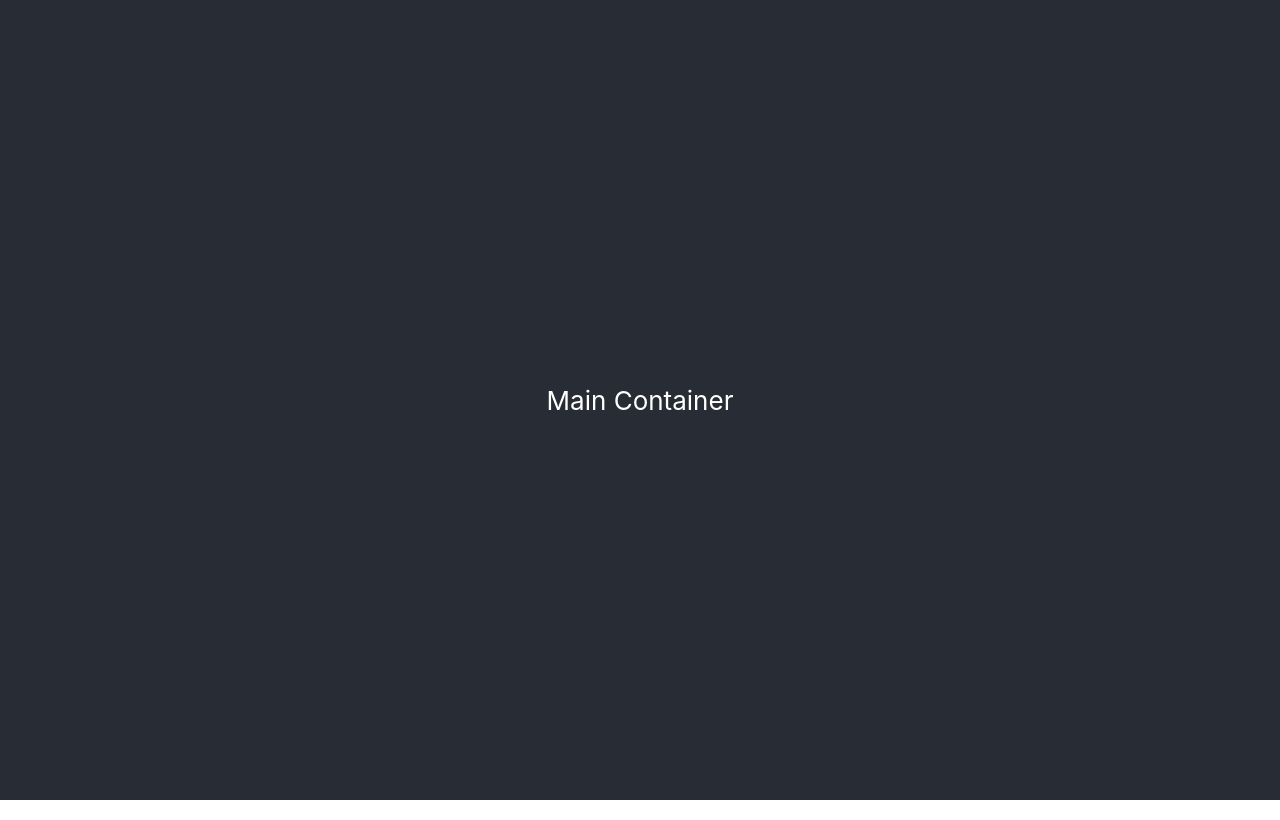
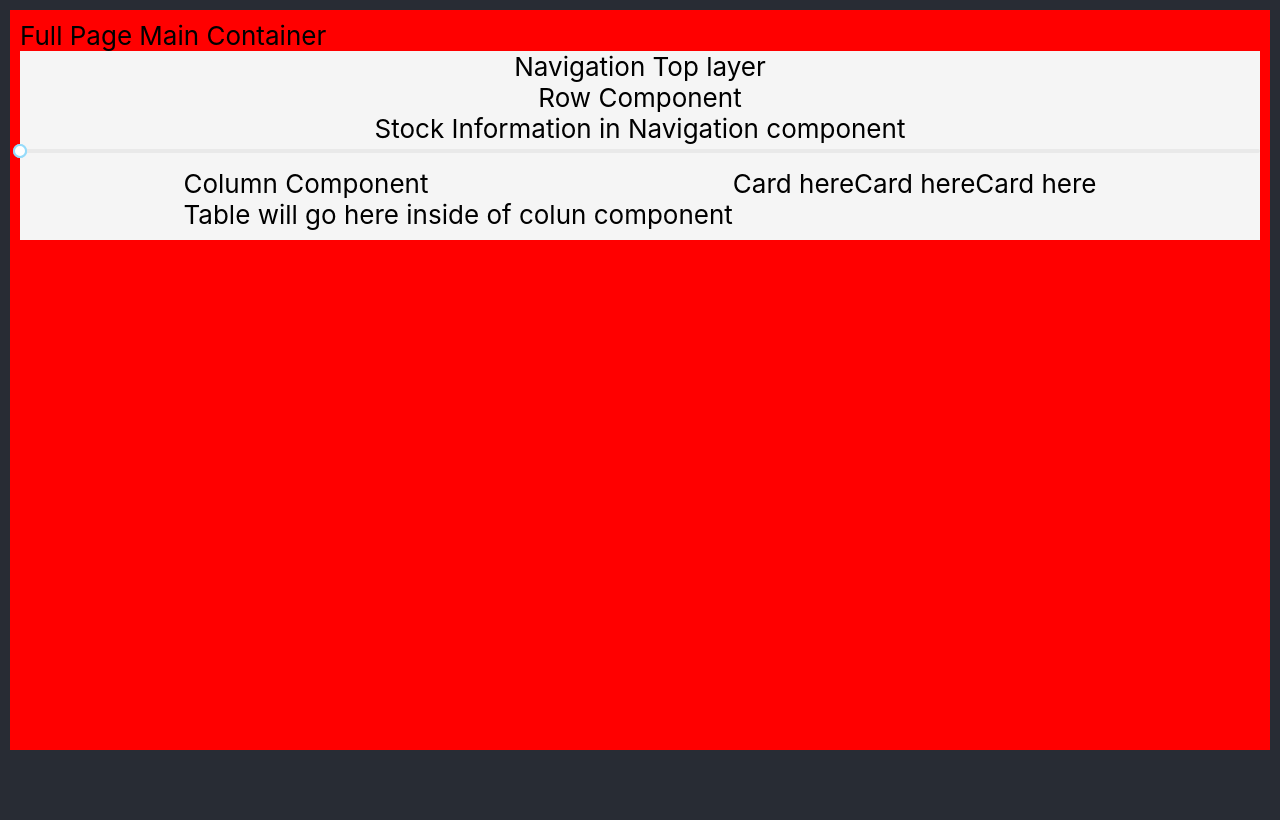
Before and after one commit to naomatheus/retire-up-challenge, a React (Create React App) app: page / in a window 1280 px wide. Built offline with nearby package versions, Linux system fonts and the light colour scheme.

Commit message:
added basic css, mapped out API for slider component

```diff
--- a/src/App.css
+++ b/src/App.css
@@ -1,11 +1,3 @@
-.App {
-  text-align: center;
-}
-
-.App-logo {
-  height: 40vmin;
-  pointer-events: none;
-}
 
 @media (prefers-reduced-motion: no-preference) {
   .App-logo {
@@ -13,15 +5,29 @@
   }
 }
 
-.App-header {
+.App {
   background-color: #282c34;
   min-height: 100vh;
-  display: flex;
-  flex-direction: column;
+  /* display: flex;
+  flex-direction: column; */
+  padding: 10px;
+  align-items: center;
+  font-size: calc(10px + 2vmin);
+  color: white;
+  margin: 0 auto;
+}
+
+.App-main {
+  background-color: red;
+  min-height: 90vh;
+  margin: 0 auto;
+  padding: 10px;
+  /* display: flex;
+  flex-direction: column; */
   align-items: center;
   justify-content: center;
   font-size: calc(10px + 2vmin);
-  color: white;
+  color: black;
 }
 
 .App-link {
--- a/src/App.js
+++ b/src/App.js
@@ -1,13 +1,21 @@
 import React from 'react';
 import './App.css';
+import Navigation from './Navigation.js'
+
+
+import 'rc-slider/assets/index.css'
 
 function App() {
   return (
     <div className="App">
-      <header className="App-header">
+      <header className="App-main">
 
-          Main Container
+          Full Page Main Container
+          < Navigation />
+
       </header>
+
+
     </div>
   );
 }
--- /dev/null
+++ b/src/Card.js
@@ -0,0 +1,11 @@
+import React, {Component,Fragment} from 'react';
+
+
+const Card = (props) => {
+    return (
+
+        <div>Card here</div>
+    )
+}
+
+export default Card;
--- /dev/null
+++ b/src/Column.js
@@ -0,0 +1,14 @@
+import React, { Component } from 'react';
+
+const Column = (props) => {
+    return (
+        <div>Column Component
+
+            <div>Table will go here inside of colun component</div>
+
+        </div>
+
+    )
+}
+
+export default Column;
--- /dev/null
+++ b/src/Navigation.js
@@ -0,0 +1,43 @@
+import React, {Component,Fragment} from 'react';
+import Column from './Column.js'
+import {Range} from 'rc-slider'
+import Row from './Row.js'
+import './navigation.css'
+import Card from './Card.js'
+
+class Navigation extends Component {
+    constructor(props){
+        super(props)
+
+        this.state = {
+            isFetching: false,
+            data: this.data
+        }
+
+    }
+    render(){
+        return(
+            <Fragment>
+
+                <div className='nav-container--maxwidth'>Navigation Top layer
+                    < Row />
+                    <div className='nav-table row--static'>Stock Information in Navigation component</div>
+                    < Range />
+                    <div className='nav-table-row--responsive'>
+
+                        <Column />
+                        <Card />
+                        <Card />
+                        <Card />
+
+                    </div>
+
+                </div>
+            </Fragment>
+        )
+    }
+
+}
+
+
+export default Navigation;
--- /dev/null
+++ b/src/Row.js
@@ -0,0 +1,9 @@
+import React, {Fragment} from 'react';
+
+const Row = (props) => {
+    return (
+        <div>Row Component</div>
+    )
+}
+
+export default Row;
--- /dev/null
+++ b/src/navigation.css
@@ -0,0 +1,20 @@
+.nav-container--maxwidth {
+
+    background-color: whitesmoke;
+    color: #000000;
+    min-width: 85vh;
+    min-height: max-content;
+    display: flex;
+    flex-direction: column;
+    align-items: center;
+    justify-content: center;
+}
+
+.nav-table-row--responsive {
+
+    display: flex;
+    flex-direction: row;
+    margin: 0 auto;
+    padding: 10px;
+
+}
```
Also changed, not shown: src/Slider.js (added).
